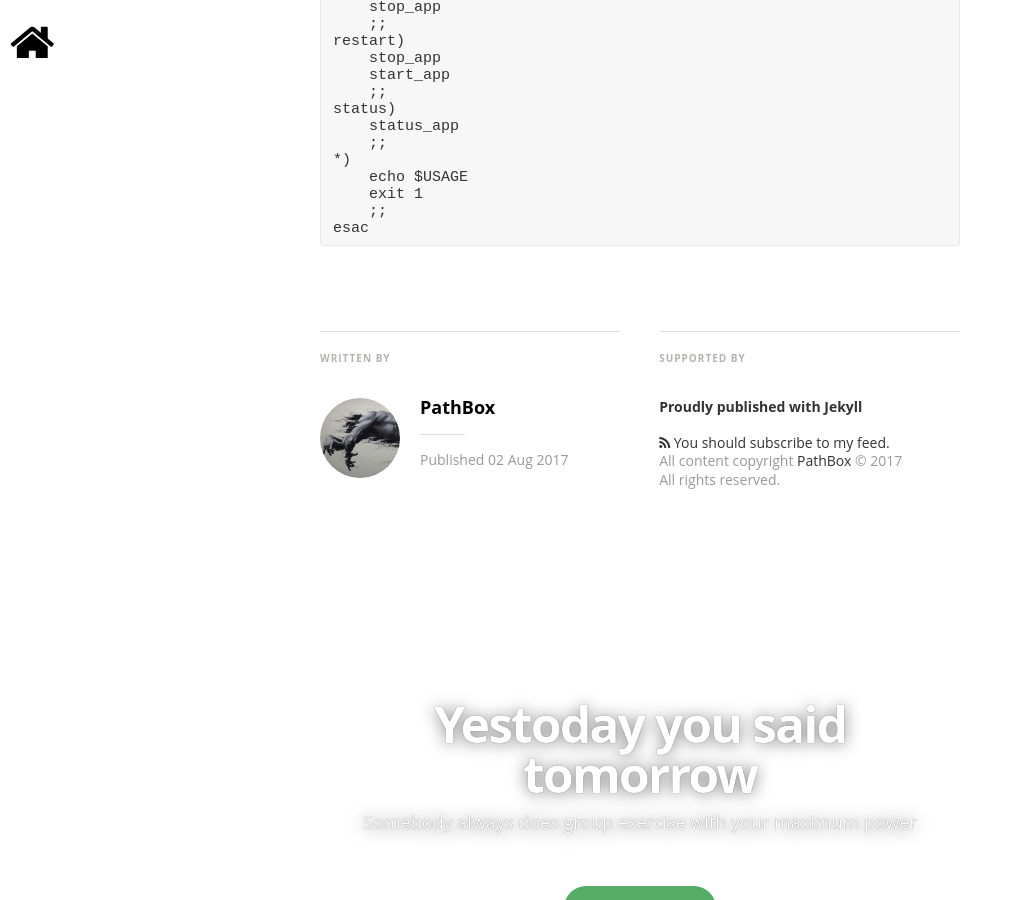
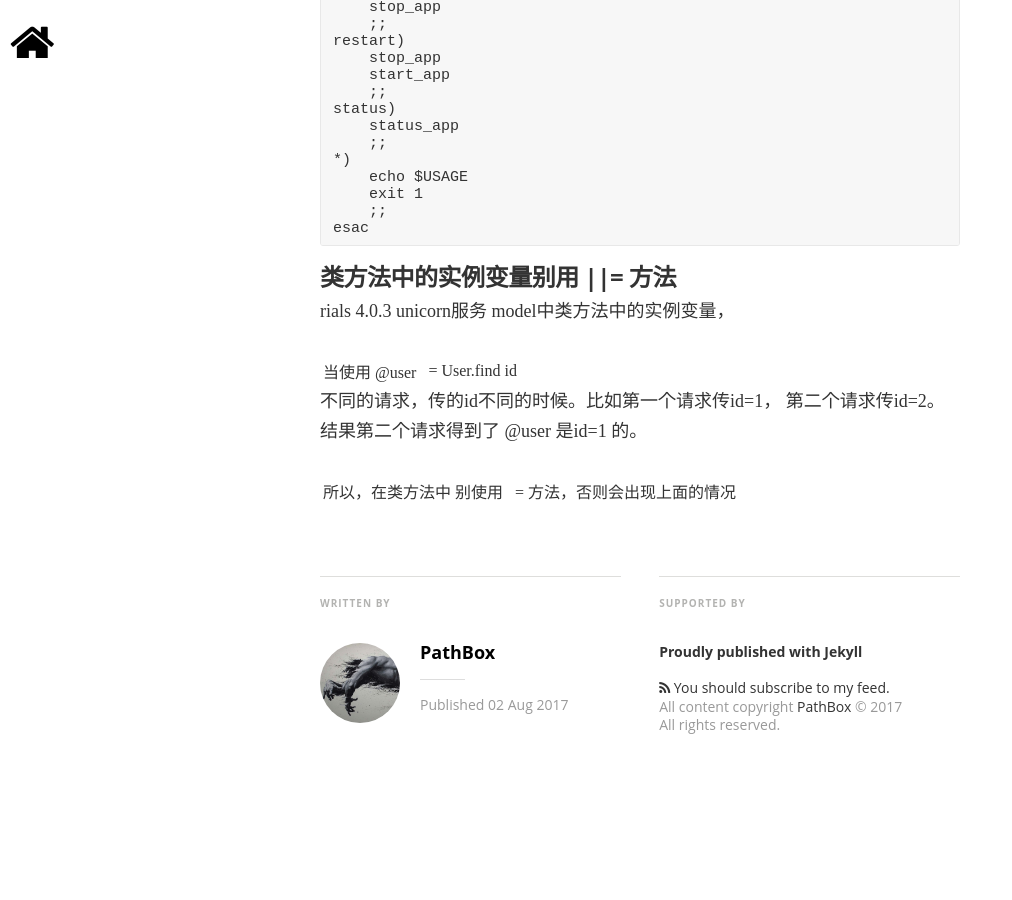
Before and after one commit to pathbox/pathbox.github.io, a Jekyll site: the page built from _posts/2017-08-02-work-summary-in-Udesk-seven.md, in a window 1280 px wide and 900 px high, scrolled down 8141 px. Shown: the whole window, without its empty margins (0-1012 px from the left). Built offline with Jekyll 4.4.1, drawn with Linux system fonts in a browser that asks for light colours; nearby versions of some CDN libraries; some web fonts are replaced; comment, search, counter and statistics services are not loaded.

Commit message:
类方法中的实例变量别用 ||= 方法

````diff
--- a/_posts/2017-08-02-work-summary-in-Udesk-seven.md
+++ b/_posts/2017-08-02-work-summary-in-Udesk-seven.md
@@ -351,3 +351,12 @@ status)
     ;;
 esac
 ```
+
+##### 类方法中的实例变量别用 ||= 方法
+rials 4.0.3 unicorn服务 model中类方法中的实例变量，
+
+当使用 @user ||= User.find id
+
+不同的请求，传的id不同的时候。比如第一个请求传id=1， 第二个请求传id=2。 结果第二个请求得到了 @user 是id=1 的。
+
+所以，在类方法中 别使用 ||= 方法，否则会出现上面的情况
````
